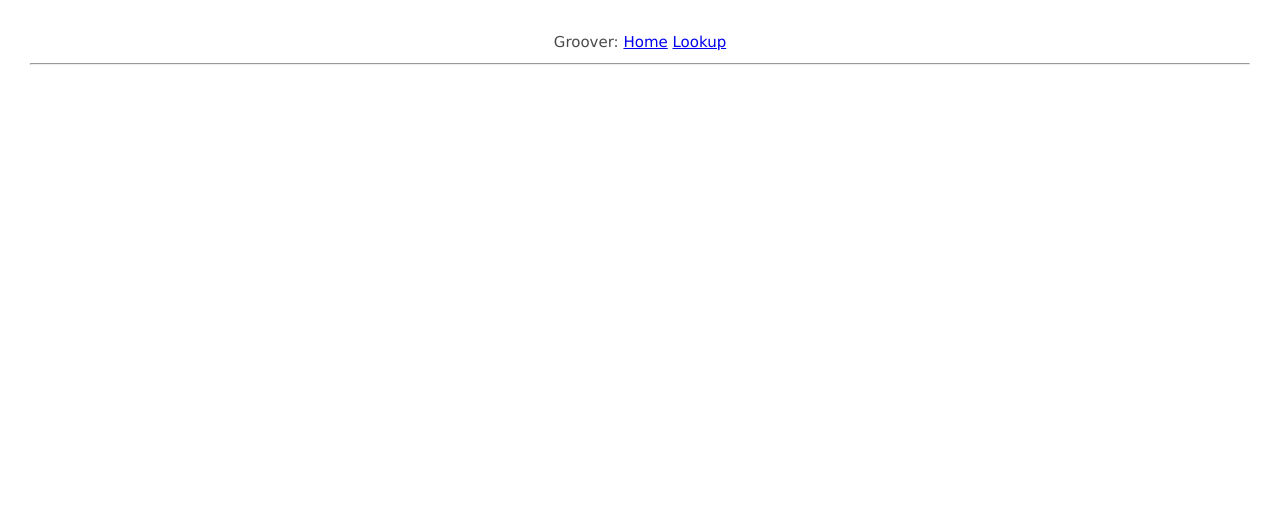
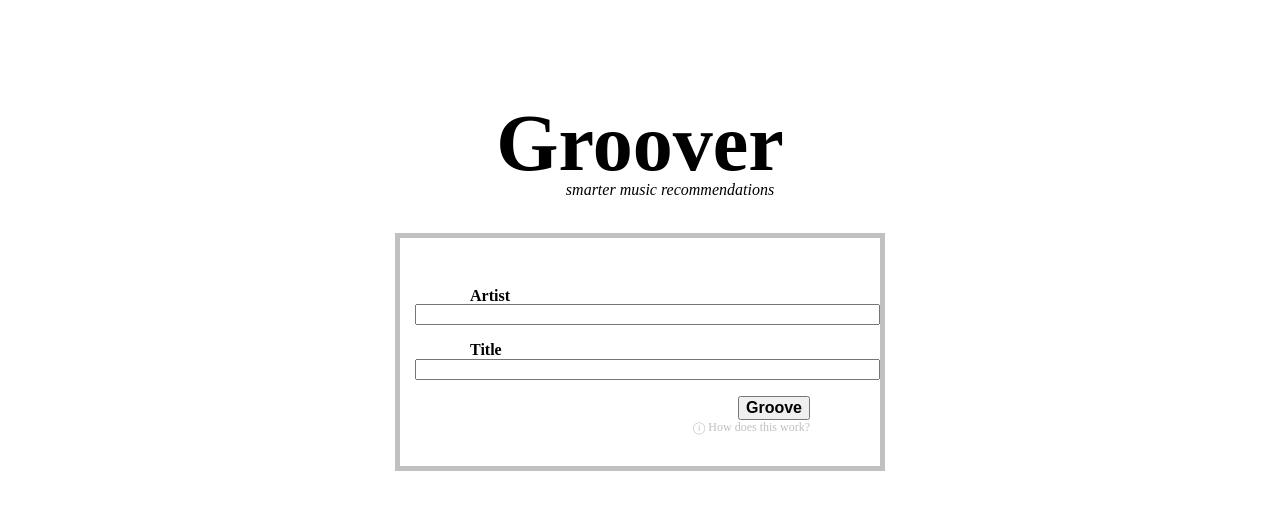
Before and after one commit to wsquinn/groover, a Flask app: page / in a window 1280 px wide. Shown: the top 510 px of the page. Run offline with Flask 2, Linux system fonts and the light colour scheme.

Commit message:
ui changes; base, lookup, about

```diff
--- a/application/forms.py
+++ b/application/forms.py
@@ -5,4 +5,4 @@ from wtforms.validators import DataRequired
 class LoginForm(FlaskForm):
     artist = StringField('Artist', validators=[DataRequired()])
     title = StringField('Title', validators=[DataRequired()])
-    submit = SubmitField('Get me some recs!')
+    submit = SubmitField('Groove')
--- a/application/routes.py
+++ b/application/routes.py
@@ -14,18 +14,22 @@ import spotipy
 from spotipy.oauth2 import SpotifyClientCredentials
 from markupsafe import Markup, escape
 
-@app.route('/')
+
+@app.route('/', methods=['GET', 'POST'])
+def lookup():
+    form = LoginForm()
+    if form.validate_on_submit():
+        return redirect('/recommendations/' + form.artist.data + '/' +  form.title.data)
+    return render_template('lookup.html', title='Smarter Music Recommendations', form=form)
+
 @app.route('/index')
 def index():
     user = {'username': 'World'}
     return render_template('index.html', title='Home', user=user)
 
-@app.route('/lookup', methods=['GET', 'POST'])
-def lookup():
-    form = LoginForm()
-    if form.validate_on_submit():
-        return redirect('/recommendations/' + form.artist.data + '/' +  form.title.data)
-    return render_template('lookup.html', title='Look up song', form=form)
+@app.route('/about')
+def about():
+    return render_template('about.html', title='About Groover')
 
 @app.route('/recommendations/<artist>/<title>')
 def recommendations(artist, title):
--- a/application/templates/base.html
+++ b/application/templates/base.html
@@ -5,14 +5,40 @@
         {% else %}
         <title>Groover</title>
         {% endif %}
+        <style>
+            sbox {
+                text-align: center;
+                width: 450px;
+                padding: 15px;
+                border: 5px solid #C0C0C0;
+                display: block;
+                margin-left: auto;
+                margin-right: auto;
+            }
+
+            a:link {
+                color: #C0C0C0;
+                text-decoration: none;
+            }
+
+            a:hover {
+                color:lightslategray;
+                text-decoration: none;
+            }
+
+            div.a {
+                text-indent: 30px;
+            }
+        </style>
     </head>
     <body>
         <div>
-            Groover:
-            <a href="/index">Home</a>
-            <a href="/lookup">Lookup</a>
+            <br><br>
+            <h1 style="font-size:80px; text-align:center; margin-bottom: -24px"><a href = "/" style = "color:black"><b>Groover</b></a></h1>
+            <p style="text-align: center;  margin-left: 60px"><i>smarter music recommendations</i></p>
+            <!---<a href="/index">Home</a>
+            <a href="/lookup">Lookup</a> -->
         </div>
-        <hr>
         {% with messages = get_flashed_messages() %}
         {% if messages %}
         <ul>
@@ -23,5 +49,6 @@
         {% endif %}
         {% endwith %}
         {% block content %}{% endblock %}
+
     </body>
 </html>
--- a/application/templates/lookup.html
+++ b/application/templates/lookup.html
@@ -1,17 +1,23 @@
 {% extends "base.html" %}
 
 {% block content %}
-    <h1>Enter song artist and title below!</h1>
+<br>
+    <sbox><br>
     <form action="" method="post" novalidate>
         {{ form.hidden_tag() }}
-        <p>
-            {{ form.artist.label }}<br>
-            {{ form.artist(size=32) }}
+        <p style = "text-align: left;margin-left: 55px; margin-bottom: -0.5px";>
+            <b>{{ form.artist.label }}</b><br>
         </p>
-        <p>
-            {{ form.title.label }}<br>
-            {{ form.title(size=32) }}
+            {{ form.artist(size=55) }}
+        <p style = "text-align: left;margin-left: 55px; margin-bottom: -0.5px";>
+            <b>{{ form.title.label }}</b><br>
         </p>
-        <p>{{ form.submit() }}</p>
+            {{ form.title(size=55) }}
+        <p style = "text-align: right; margin-right: 55px">
+            {{ form.submit(style=" font-weight: bold; font-size:16px;") }}<br>
+            <a href="/about" style="font-size: 12px; margin-top: 10px">ⓘ  How does this work?</a>
+        </p>
     </form>
+    </sbox>
+
 {% endblock %}
```
Also changed, not shown: application/templates/about.html (added, +15 -0 lines), 1 other file.
